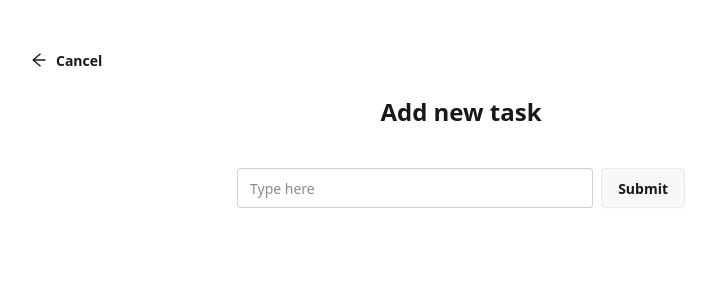
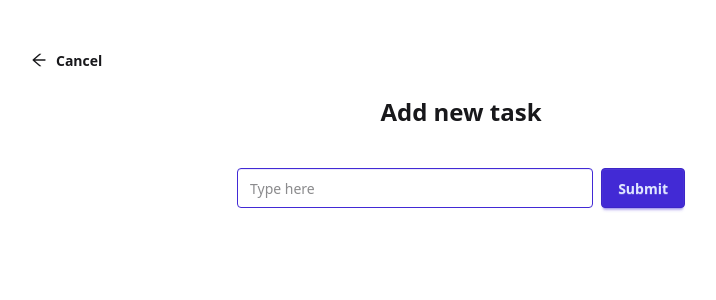
Before and after one commit to connnyl/next-tut-app, a Next.js app: page /add-task in a window 1280 px wide. Shown: the top 300 px of the page, without its empty margins (179-895 px from the left). Built offline with nearby package versions, Linux system fonts and the light colour scheme.

Commit message:
change form style

```diff
--- a/app/components/AddTaskForm.tsx
+++ b/app/components/AddTaskForm.tsx
@@ -23,8 +23,8 @@ const AddTaskForm = () => {
     return (
         <form onSubmit={handleSubmitNewTodo} className="mx-auto w-full max-w-md">
             <div className="modal-action">
-                <input value={newTaskValue} onChange={e => setNewTaskValue(e.target.value)} type="text" placeholder="Type here" className="input w-full" />
-                <button type="submit" className="btn">Submit</button>
+                <input value={newTaskValue} onChange={e => setNewTaskValue(e.target.value)} type="text" placeholder="Type here" className="input w-full input-primary" />
+                <button type="submit" className="btn btn-primary">Submit</button>
             </div>
         </form>
     )
```
